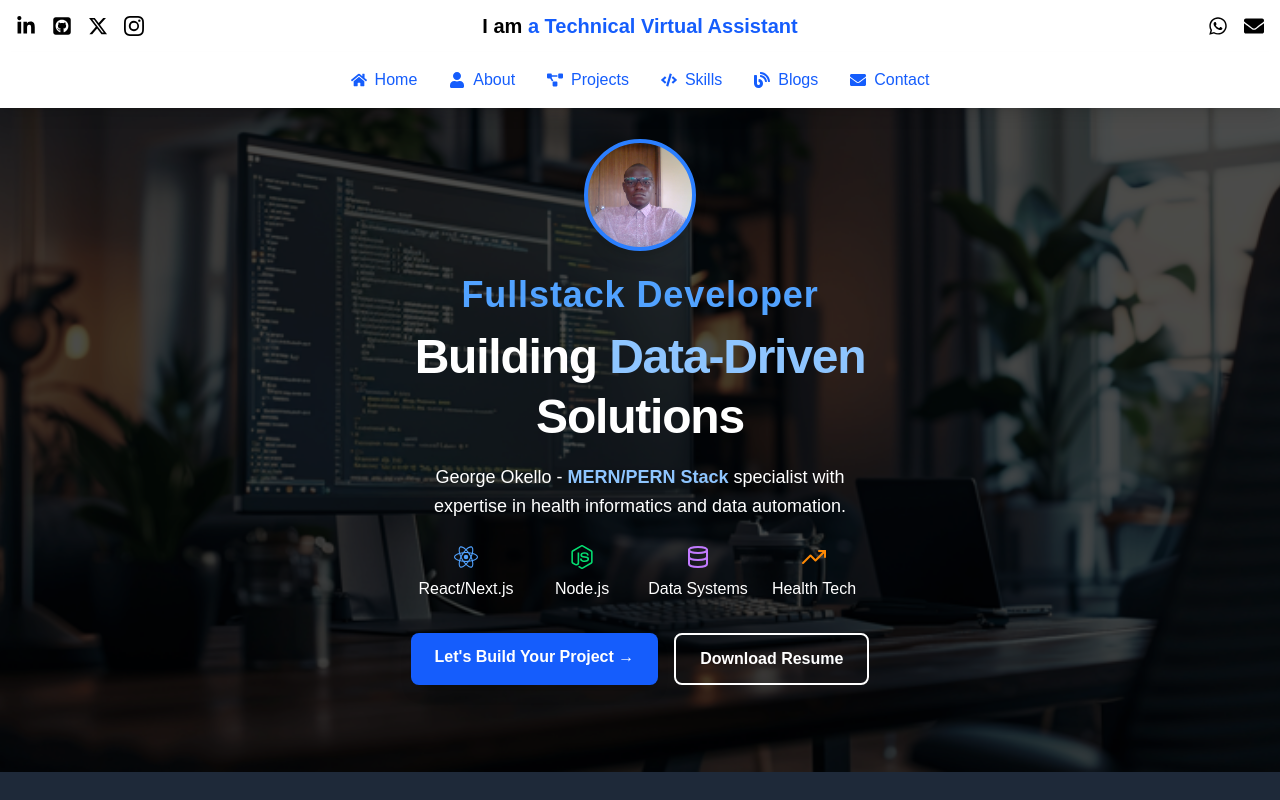
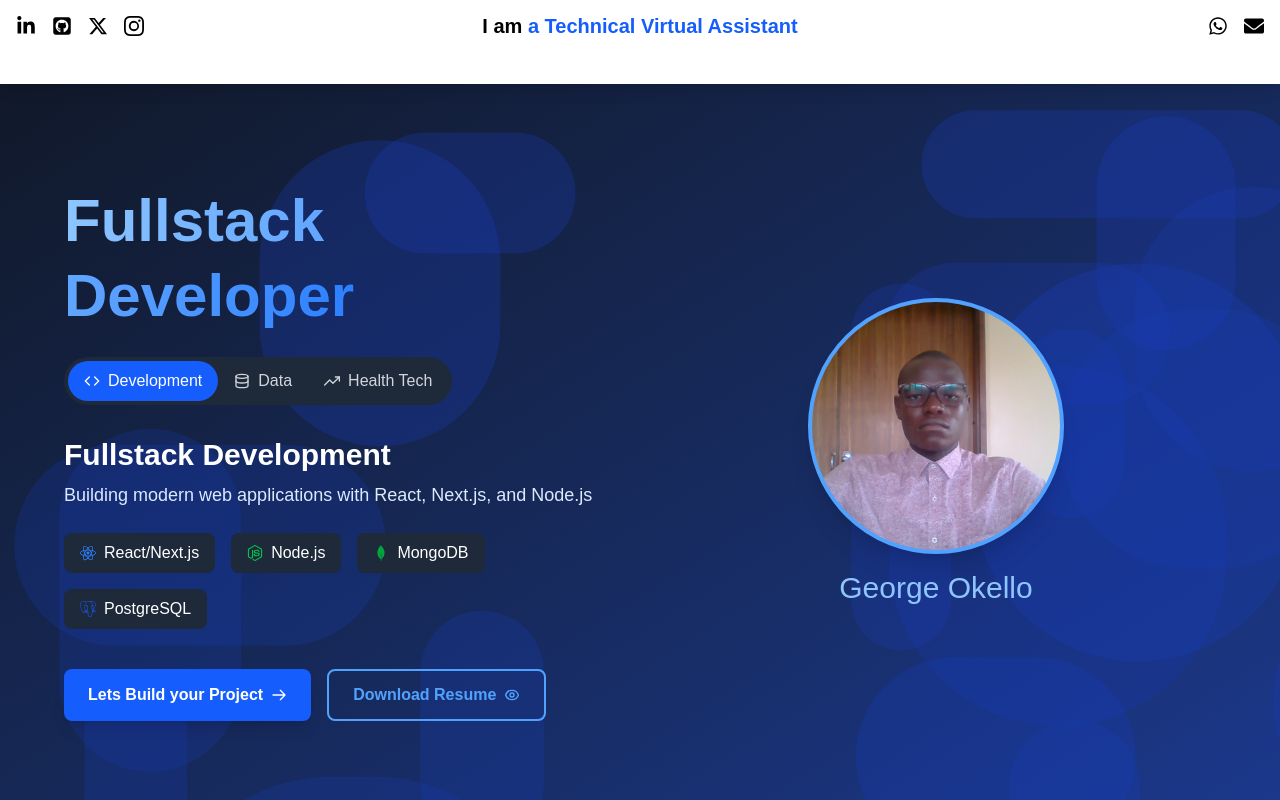
Before and after one commit to okellogeorgeokoth/my-portfolio, a Next.js app: page /hero in a window 1280 px wide. Shown: the top 800 px of the page. Built offline with nearby package versions, Linux system fonts and the light colour scheme.

Commit message:
Update hero section and ccommented Nav Desktop links

```diff
--- a/app/(pages)/hero/page.tsx
+++ b/app/(pages)/hero/page.tsx
@@ -1,106 +1,224 @@
 "use client";
-import React from 'react';
-import { motion } from 'framer-motion';
+import React, { useState, ReactElement } from 'react';
+import { motion, AnimatePresence } from 'framer-motion';
 import { FiCode, FiDatabase, FiTrendingUp, FiShield } from 'react-icons/fi';
-import { SiReact, SiNextdotjs, SiNodedotjs } from 'react-icons/si';
+import { SiReact, SiNextdotjs, SiNodedotjs, SiMongodb, SiPostgresql } from 'react-icons/si';
+
+type TabKey = 'development' | 'data' | 'health';
+
+interface Tab {
+  id: TabKey;
+  label: string;
+  icon: ReactElement;
+}
+
+interface Skill {
+  icon: ReactElement;
+  name: string;
+}
+
+interface TabContent {
+  title: string;
+  description: string;
+  skills: Skill[];
+}
 
 function Hero() {
+  const [activeTab, setActiveTab] = useState<TabKey>('development');
+
+  const tabs: Tab[] = [
+    { id: 'development', label: 'Development', icon: <FiCode /> },
+    { id: 'data', label: 'Data', icon: <FiDatabase /> },
+    { id: 'health', label: 'Health Tech', icon: <FiTrendingUp /> }
+  ];
+
+  const tabContent: Record<TabKey, TabContent> = {
+    development: {
+      title: "Fullstack Development",
+      description: "Building modern web applications with React, Next.js, and Node.js",
+      skills: [
+        { icon: <SiReact className="text-blue-500" />, name: "React/Next.js" },
+        { icon: <SiNodedotjs className="text-green-500" />, name: "Node.js" },
+        { icon: <SiMongodb className="text-green-600" />, name: "MongoDB" },
+        { icon: <SiPostgresql className="text-blue-600" />, name: "PostgreSQL" }
+      ]
+    },
+    data: {
+      title: "Data Solutions",
+      description: "Creating powerful data pipelines and visualization dashboards",
+      skills: [
+        { icon: <FiDatabase className="text-purple-500" />, name: "SQL/NoSQL" },
+        { icon: <FiTrendingUp className="text-red-500" />, name: "Power BI" },
+        { icon: <FiCode className="text-orange-500" />, name: "Python" },
+        { icon: <FiDatabase className="text-yellow-500" />, name: "Kobo Toolbox" }
+      ]
+    },
+    health: {
+      title: "Health Informatics",
+      description: "Specialized solutions for healthcare and NGO sectors",
+      skills: [
+        { icon: <FiShield className="text-blue-400" />, name: "KenyaEMR" },
+        { icon: <FiTrendingUp className="text-green-400" />, name: "DHIS2" },
+        { icon: <FiDatabase className="text-purple-400" />, name: "M&E Systems" },
+        { icon: <FiCode className="text-red-400" />, name: "HIV/STI Reporting" }
+      ]
+    }
+  };
   return (
-    <div className="relative h-[90vh] min-h-[600px] w-full overflow-hidden">
-      {/* Background Image */}
-      <div
-        className="absolute inset-0 bg-cover bg-center z-0"
+    <div className="relative h-screen min-h-[700px] w-full overflow-hidden bg-gradient-to-br from-gray-900 to-blue-900">
+      {/* Animated background elements */}
+      <div className="absolute inset-0 overflow-hidden">
+        {[...Array(20)].map((_, i) => (
+          <motion.div
+            key={i}
+            className="absolute rounded-full bg-blue-800 opacity-20"
             style={{
-          backgroundImage: "url('/Banner1.jpg')",
-          backgroundAttachment: 'fixed'
+              width: Math.random() * 300 + 100,
+              height: Math.random() * 300 + 100,
+              left: `${Math.random() * 100}%`,
+              top: `${Math.random() * 100}%`
             }}
-      >
-        <div className="absolute inset-0 bg-black opacity-70"></div>
+            animate={{
+              x: [0, Math.random() * 100 - 50],
+              y: [0, Math.random() * 100 - 50],
+              opacity: [0.1, 0.3, 0.1]
+            }}
+            transition={{
+              duration: Math.random() * 20 + 10,
+              repeat: Infinity,
+              repeatType: 'reverse'
+            }}
+          />
+        ))}
       </div>
 
       {/* Content Container */}
-      <div className="relative z-10 h-full w-full flex items-center justify-center px-4">
-        <motion.div
-          className="w-full max-w-2xl mx-auto text-center text-white py-12 px-4"
-          initial={{ opacity: 0, y: -50 }}
+      <div className="relative z-10 h-full w-full flex items-center px-4 md:px-8 lg:px-12">
+        <div className="w-full max-w-6xl mx-auto flex flex-col md:flex-row items-center justify-between gap-8">
+          {/* Left Content - Main Content */}
+          <div className="w-full md:w-1/2 text-center md:text-left">
+            {/* Headline - Title Only (Name moved to right) */}
+            <motion.h1
+              className="text-4xl sm:text-5xl md:text-6xl font-bold mb-6 leading-tight text-white"
+              initial={{ opacity: 0, y: -20 }}
               animate={{ opacity: 1, y: 0 }}
-          transition={{ duration: 1 }}
+              transition={{ delay: 0.2 }}
             >
-          {/* Profile Image */}
-          <motion.div
-            className="w-24 h-24 sm:w-28 sm:h-28 rounded-full overflow-hidden border-4 border-blue-500 mx-auto mb-4 sm:mb-6 shadow-lg bg-cover bg-center"
-            style={{ backgroundImage: "url('/Profile.jpg')" }}
-            whileHover={{ scale: 1.1 }}
-          />
-
-          {/* Headline */}
-          <motion.h1
-            className="text-3xl sm:text-4xl md:text-5xl font-bold mb-3 sm:mb-4 leading-tight"
-          >
-            <span className="block text-blue-400 text-2xl sm:text-3xl md:text-4xl mb-2 sm:mb-3 font-semibold tracking-wide">Fullstack Developer</span>
-            <span className="font-extrabold tracking-tight">Building <span className="text-blue-300">Data-Driven</span> Solutions</span>
+              <span className="bg-clip-text text-transparent bg-gradient-to-r from-blue-300 to-blue-500">
+                Fullstack Developer
+              </span>
             </motion.h1>
 
-          {/* Subtitle */}
-          <motion.p
-            className="text-base sm:text-lg mb-5 sm:mb-6 max-w-md mx-auto leading-relaxed font-medium"
-            initial={{ opacity: 0 }}
-            animate={{ opacity: 1 }}
-            transition={{ delay: 0.3 }}
-          >
-            <span className="text-white">George Okello</span> - <span className="text-blue-300 font-semibold">MERN/PERN Stack</span> specialist with expertise in health informatics and data automation.
-          </motion.p>
-
-          {/* Value Points */}
+            {/* Tab Navigation */}
             <motion.div
-            className="grid grid-cols-2 sm:grid-cols-4 gap-3 sm:gap-4 mb-6 sm:mb-8 max-w-xs sm:max-w-md mx-auto"
+              className="flex justify-center md:justify-start mb-8"
               initial={{ opacity: 0 }}
               animate={{ opacity: 1 }}
               transition={{ delay: 0.4 }}
             >
-            {[
-              { icon: <SiReact className="text-blue-400 text-xl sm:text-2xl" />, text: "React/Next.js" },
-              { icon: <SiNodedotjs className="text-green-400 text-xl sm:text-2xl" />, text: "Node.js" },
-              { icon: <FiDatabase className="text-purple-400 text-xl sm:text-2xl" />, text: "Data Systems" },
-              { icon: <FiTrendingUp className="text-orange-400 text-xl sm:text-2xl" />, text: "Health Tech" }
-            ].map((item, index) => (
+              <div className="inline-flex bg-gray-800 rounded-full p-1">
+                {tabs.map((tab) => (
+                  <button
+                    key={tab.id}
+                    onClick={() => setActiveTab(tab.id)}
+                    className={`px-4 py-2 rounded-full flex items-center space-x-2 transition-colors ${
+                      activeTab === tab.id
+                        ? 'bg-blue-600 text-white'
+                        : 'text-gray-300 hover:text-white'
+                    }`}
+                  >
+                    <span>{tab.icon}</span>
+                    <span>{tab.label}</span>
+                  </button>
+                ))}
+              </div>
+            </motion.div>
+
+            {/* Tab Content */}
+            <AnimatePresence mode="wait">
+              <motion.div
+                key={activeTab}
+                initial={{ opacity: 0, y: 20 }}
+                animate={{ opacity: 1, y: 0 }}
+                exit={{ opacity: 0, y: -20 }}
+                transition={{ duration: 0.3 }}
+                className="mb-10"
+              >
+                <h2 className="text-2xl sm:text-3xl font-bold text-white mb-2">
+                  {tabContent[activeTab].title}
+                </h2>
+                <p className="text-lg text-blue-100 mb-6">
+                  {tabContent[activeTab].description}
+                </p>
+                <div className="flex flex-wrap justify-center md:justify-start gap-4">
+                  {tabContent[activeTab].skills.map((skill, index) => (
                     <motion.div
                       key={index}
-                className="flex flex-col items-center gap-1 sm:gap-2 text-sm sm:text-base font-medium"
-                whileHover={{ scale: 1.05 }}
+                      className="flex items-center bg-gray-800 bg-opacity-50 px-4 py-2 rounded-lg backdrop-blur-sm"
+                      whileHover={{ y: -5 }}
                     >
-                {item.icon}
-                <span>{item.text}</span>
+                      <div className="mr-2">{skill.icon}</div>
+                      <span className="text-white font-medium">{skill.name}</span>
                     </motion.div>
                   ))}
+                </div>
               </motion.div>
+            </AnimatePresence>
 
             {/* CTA Buttons */}
             <motion.div
-            className="flex flex-col sm:flex-row justify-center gap-3 sm:gap-4"
-            initial={{ opacity: 0, y: 20 }}
-            animate={{ opacity: 1, y: 0 }}
-            transition={{ delay: 0.5 }}
+              className="flex flex-col sm:flex-row justify-center md:justify-start gap-4"
+              initial={{ opacity: 0 }}
+              animate={{ opacity: 1 }}
+              transition={{ delay: 0.6 }}
             >
               <motion.a
                 href="/contactus"
-              className="px-5 py-3 sm:px-6 sm:py-3 bg-blue-600 hover:bg-blue-700 text-white rounded-lg font-semibold transition-colors shadow-lg text-sm sm:text-base"
+                className="px-6 py-3 bg-blue-600 hover:bg-blue-700 text-white rounded-lg font-semibold transition-colors shadow-lg flex items-center justify-center"
                 whileHover={{ scale: 1.05 }}
                 whileTap={{ scale: 0.95 }}
               >
-              Let's Build Your Project →
+                Lets Build your Project
+                <svg className="w-4 h-4 ml-2" fill="none" stroke="currentColor" viewBox="0 0 24 24">
+                  <path strokeLinecap="round" strokeLinejoin="round" strokeWidth="2" d="M14 5l7 7m0 0l-7 7m7-7H3" />
+                </svg>
               </motion.a>
 
               <motion.a
                 href="/resume.pdf"
-              className="px-5 py-3 sm:px-6 sm:py-3 bg-transparent border-2 border-white hover:bg-white hover:text-black rounded-lg font-semibold transition-colors text-sm sm:text-base"
+                className="px-6 py-3 bg-transparent border-2 border-blue-400 text-blue-400 hover:bg-blue-400 hover:text-white rounded-lg font-semibold transition-colors flex items-center justify-center"
                 whileHover={{ scale: 1.05 }}
                 whileTap={{ scale: 0.95 }}
               >
                 Download Resume
+                <svg className="w-4 h-4 ml-2" fill="none" stroke="currentColor" viewBox="0 0 24 24">
+                  <path strokeLinecap="round" strokeLinejoin="round" strokeWidth="2" d="M15 12a3 3 0 11-6 0 3 3 0 016 0z" />
+                  <path strokeLinecap="round" strokeLinejoin="round" strokeWidth="2" d="M2.458 12C3.732 7.943 7.523 5 12 5c4.478 0 8.268 2.943 9.542 7-1.274 4.057-5.064 7-9.542 7-4.477 0-8.268-2.943-9.542-7z" />
+                </svg>
               </motion.a>
             </motion.div>
-        </motion.div>
+          </div>
+
+          {/* Right Side - Image and Name (hidden on small screens) */}
+          <div className="hidden md:flex flex-col items-center justify-center w-1/2">
+            <motion.div
+              className="w-48 h-48 md:w-56 md:h-56 lg:w-64 lg:h-64 rounded-full overflow-hidden border-4 border-blue-400 shadow-xl bg-cover bg-center mb-4"
+              style={{ backgroundImage: "url('/Profile.jpg')" }}
+              initial={{ scale: 0.8, opacity: 0 }}
+              animate={{ scale: 1, opacity: 1 }}
+              transition={{ type: 'spring', stiffness: 100, delay: 0.3 }}
+              whileHover={{ scale: 1.05 }}
+            />
+            <motion.h2
+              className="text-3xl text-blue-300 font-medium"
+              initial={{ opacity: 0, y: 20 }}
+              animate={{ opacity: 1, y: 0 }}
+              transition={{ delay: 0.4 }}
+            >
+              George Okello
+            </motion.h2>
+          </div>
+        </div>
       </div>
     </div>
   );
--- a/components/Navbar.tsx
+++ b/components/Navbar.tsx
@@ -52,7 +52,7 @@ export default function Navbar() {
         </button>
       </div>
 
-      <div className="hidden md:flex justify-center flex-1 space-x-8">
+      {/*<div className="hidden md:flex justify-center flex-1 space-x-8">
         <Link href="/" className="text-blue-600 hover:text-blue-400 flex items-center">
           <FaHome className="mr-2" /> Home
         </Link>
@@ -71,7 +71,7 @@ export default function Navbar() {
         <Link href="/contactus" className="text-blue-600 hover:text-blue-400 flex items-center">
           <FaEnvelope className="mr-2" /> Contact
         </Link>
-      </div>
+      </div>*/}
     </div>
     <div
   ref={menuRef}
--- a/package.json
+++ b/package.json
@@ -34,8 +34,8 @@
     "@tailwindcss/postcss": "^4",
     "@types/node": "^20",
     "@types/nodemailer": "^6.4.17",
-    "@types/react": "^19",
-    "@types/react-dom": "^19",
+    "@types/react": "^19.1.0",
+    "@types/react-dom": "^19.1.1",
     "eslint": "^9.23.0",
     "tailwindcss": "^4",
     "typescript": "^5"
```
Also changed, not shown: 1 other file (tests, documents, lock files or other folders). Lines whose indentation alone changed are shown as unchanged.
